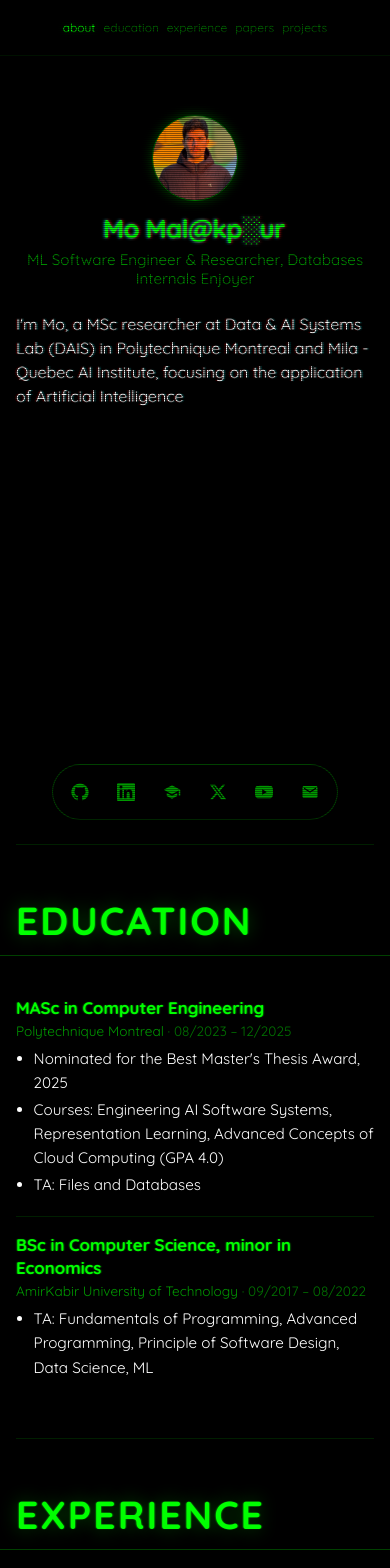
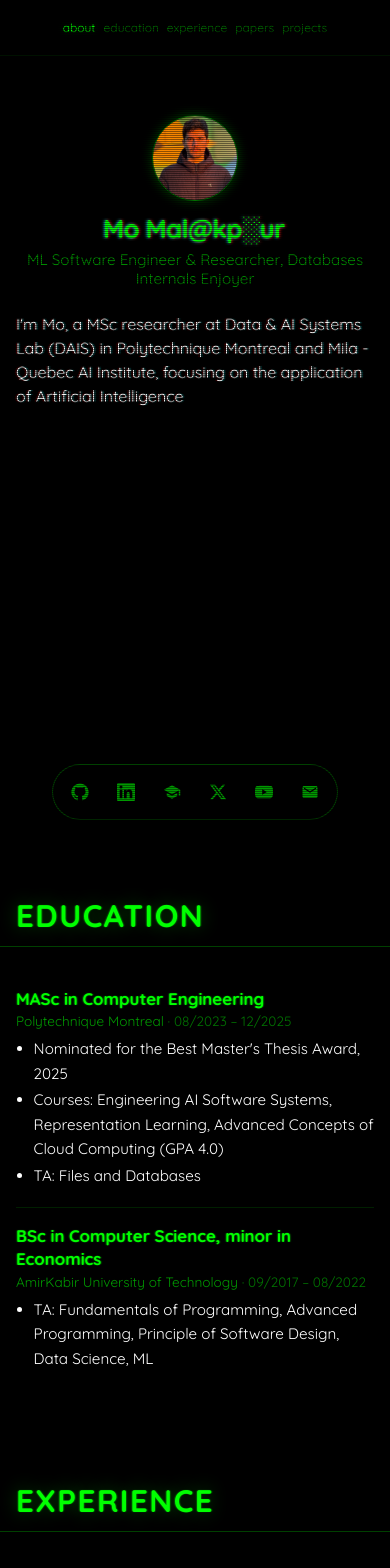
Before and after one commit to momalekpour/momalekpour.github.io, a Next.js app: page / in a window 390 px wide. Shown: the top 1568 px of the page. Built offline with nearby package versions, Linux system fonts and the light colour scheme.

Commit message:
style: smaller section headings, gentler landing fade, remove section divider lines

```diff
--- a/src/app/globals.css
+++ b/src/app/globals.css
@@ -143,7 +143,6 @@ body {
 
 .projects {
     padding: var(--space-xl) 0;
-    border-top: 1px solid var(--green-12);
     position: relative;
 }
 
@@ -202,9 +201,9 @@ p,
 }
 
 .section-label {
-    font-size: clamp(2.4rem, 8vw, 4rem);
+    font-size: clamp(1.9rem, 5.5vw, 3rem);
     font-weight: 700;
-    letter-spacing: 2px;
+    letter-spacing: 1.5px;
     line-height: 1.05;
     text-transform: uppercase;
     color: var(--color-green);
@@ -519,7 +518,6 @@ p,
 
 .timeline-section {
     padding: var(--space-xl) 0;
-    border-top: 1px solid var(--green-12);
     position: relative;
 }
 
@@ -606,7 +604,7 @@ p,
     }
 
     .section-label {
-        font-size: clamp(1.9rem, 10vw, 2.6rem);
+        font-size: clamp(1.6rem, 8vw, 2.2rem);
         margin-left: calc(-1 * var(--space-md));
         margin-right: calc(-1 * var(--space-md));
         padding-left: var(--space-md);
--- a/src/components/ScrollEffects.tsx
+++ b/src/components/ScrollEffects.tsx
@@ -35,10 +35,10 @@ export default function ScrollEffects() {
         rafId = null;
         if (!landing) return;
         const y = window.scrollY;
-        landing.style.setProperty("--parallax-y", `${y * -0.28}px`);
+        landing.style.setProperty("--parallax-y", `${y * -0.18}px`);
         landing.style.setProperty(
           "--parallax-opacity",
-          String(Math.max(0, 1 - y / 380)),
+          String(Math.max(0, 1 - y / 620)),
         );
       });
     }
```
